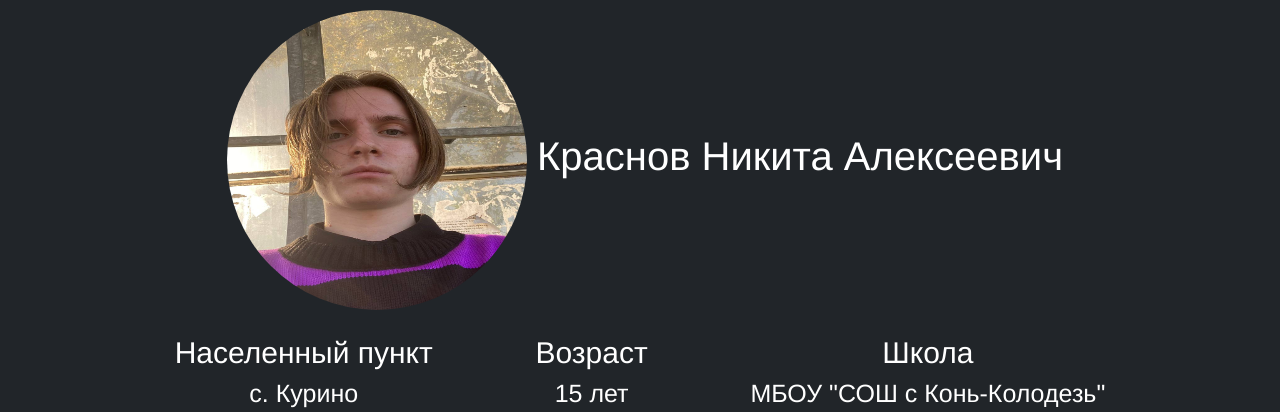
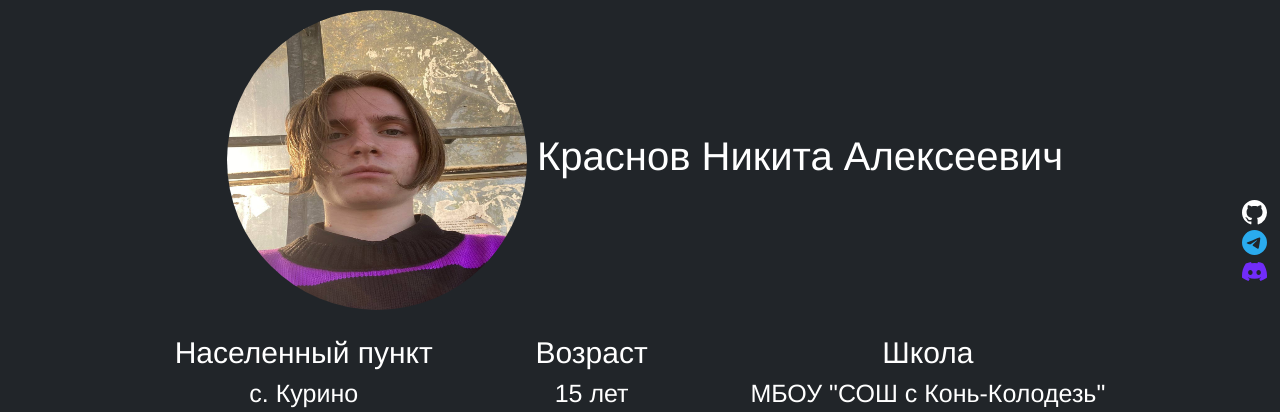
Before and after one commit to dino-mayk/AboutMePage, a Django app: page / in a window 1280 px wide. Shown: the top 412 px of the page. Run offline with Django 5.2, Linux system fonts and the light colour scheme; some libraries are stand-ins or nearby versions.

Commit message:
back icons

```diff
--- a/templates/homepage/index.html
+++ b/templates/homepage/index.html
@@ -10,21 +10,27 @@
 <aside class="sidebar">
     <nav>
         <ul class="sidebar-links">
-            <li>
+            <li class="pb-1">
                 <a class="sidebar-link" href="https://github.com/dino-mayk" target="_blank">
-                  <i class="bi bi-github" style="font-size: 25px; color: white;"></i>
+                    <svg xmlns="http://www.w3.org/2000/svg" width="25px" height="25px" fill="white" class="bi bi-github" viewBox="0 0 16 16">
+                        <path d="M8 0C3.58 0 0 3.58 0 8c0 3.54 2.29 6.53 5.47 7.59.4.07.55-.17.55-.38 0-.19-.01-.82-.01-1.49-2.01.37-2.53-.49-2.69-.94-.09-.23-.48-.94-.82-1.13-.28-.15-.68-.52-.01-.53.63-.01 1.08.58 1.23.82.72 1.21 1.87.87 2.33.66.07-.52.28-.87.51-1.07-1.78-.2-3.64-.89-3.64-3.95 0-.87.31-1.59.82-2.15-.08-.2-.36-1.02.08-2.12 0 0 .67-.21 2.2.82.64-.18 1.32-.27 2-.27s1.36.09 2 .27c1.53-1.04 2.2-.82 2.2-.82.44 1.1.16 1.92.08 2.12.51.56.82 1.27.82 2.15 0 3.07-1.87 3.75-3.65 3.95.29.25.54.73.54 1.48 0 1.07-.01 1.93-.01 2.2 0 .21.15.46.55.38A8.01 8.01 0 0 0 16 8c0-4.42-3.58-8-8-8"/>
+                    </svg>
                 </a>
             </li>
 
-            <li>
+            <li class="pb-1">
                 <a class="sidebar-link" href="https://t.me/dino_mayk" target="_blank">
-                  <i class="bi bi-telegram" style="font-size: 25px; color: #2AABEE;"></i>
+                  <svg xmlns="http://www.w3.org/2000/svg" width="25px" height="25px" fill="#2AABEE" class="bi bi-telegram" viewBox="0 0 16 16">
+                    <path d="M16 8A8 8 0 1 1 0 8a8 8 0 0 1 16 0M8.287 5.906q-1.168.486-4.666 2.01-.567.225-.595.442c-.03.243.275.339.69.47l.175.055c.408.133.958.288 1.243.294q.39.01.868-.32 3.269-2.206 3.374-2.23c.05-.012.12-.026.166.016s.042.12.037.141c-.03.129-1.227 1.241-1.846 1.817-.193.18-.33.307-.358.336a8 8 0 0 1-.188.186c-.38.366-.664.64.015 1.088.327.216.589.393.85.571.284.194.568.387.936.629q.14.092.27.187c.331.236.63.448.997.414.214-.02.435-.22.547-.82.265-1.417.786-4.486.906-5.751a1.4 1.4 0 0 0-.013-.315.34.34 0 0 0-.114-.217.53.53 0 0 0-.31-.093c-.3.005-.763.166-2.984 1.09"/>
+                  </svg>
                 </a>
             </li>
 
-            <li>
+            <li class="pb-1">
                 <a class="sidebar-link" href="https://discord.com/users/744502765585301545" target="_blank">
-                  <i class="bi bi-discord" style="font-size: 25px; color: #712cf9;"></i>
+                    <svg xmlns="http://www.w3.org/2000/svg" width="25px" height="25px" fill="#712cf9" class="bi bi-discord" viewBox="0 0 16 16">
+                        <path d="M13.545 2.907a13.2 13.2 0 0 0-3.257-1.011.05.05 0 0 0-.052.025c-.141.25-.297.577-.406.833a12.2 12.2 0 0 0-3.658 0 8 8 0 0 0-.412-.833.05.05 0 0 0-.052-.025c-1.125.194-2.22.534-3.257 1.011a.04.04 0 0 0-.021.018C.356 6.024-.213 9.047.066 12.032q.003.022.021.037a13.3 13.3 0 0 0 3.995 2.02.05.05 0 0 0 .056-.019q.463-.63.818-1.329a.05.05 0 0 0-.01-.059l-.018-.011a9 9 0 0 1-1.248-.595.05.05 0 0 1-.02-.066l.015-.019q.127-.095.248-.195a.05.05 0 0 1 .051-.007c2.619 1.196 5.454 1.196 8.041 0a.05.05 0 0 1 .053.007q.121.1.248.195a.05.05 0 0 1-.004.085 8 8 0 0 1-1.249.594.05.05 0 0 0-.03.03.05.05 0 0 0 .003.041c.24.465.515.909.817 1.329a.05.05 0 0 0 .056.019 13.2 13.2 0 0 0 4.001-2.02.05.05 0 0 0 .021-.037c.334-3.451-.559-6.449-2.366-9.106a.03.03 0 0 0-.02-.019m-8.198 7.307c-.789 0-1.438-.724-1.438-1.612s.637-1.613 1.438-1.613c.807 0 1.45.73 1.438 1.613 0 .888-.637 1.612-1.438 1.612m5.316 0c-.788 0-1.438-.724-1.438-1.612s.637-1.613 1.438-1.613c.807 0 1.451.73 1.438 1.613 0 .888-.631 1.612-1.438 1.612"/>
+                    </svg>
                 </a>
             </li>
         </ul>
```
